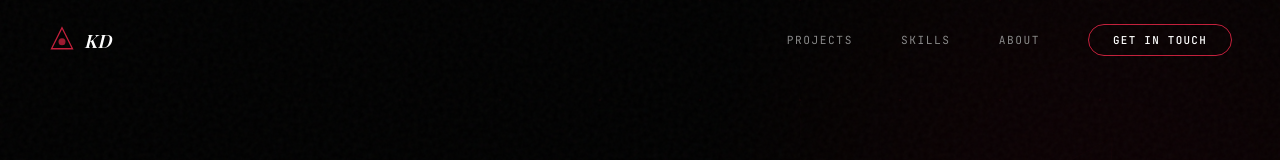
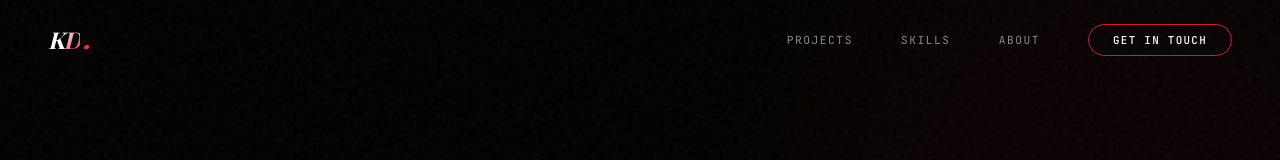
Before and after one commit to KritishX/portfolio-website, a React (Vite) app: page / in a window 1280 px wide. Shown: the top 160 px of the page. Built offline with nearby package versions, Linux system fonts and the light colour scheme; a web font is replaced by a local one.

Commit message:
design: completely redesigned KD logo to premium typographic mark

```diff
--- a/src/components/Navigation.tsx
+++ b/src/components/Navigation.tsx
@@ -68,13 +68,11 @@ export default function Navigation() {
         <div className="nav-inner">
           {/* Brand */}
           <button className="nav-brand" onClick={() => (window as any).lenis?.scrollTo(0)}>
-            <div className="nav-brand-mark">
-              <svg viewBox="0 0 32 32" fill="none">
-                <polygon points="16,2 28,26 4,26" stroke="var(--crimson)" strokeWidth="1.5" fill="none" />
-                <circle cx="16" cy="18" r="4" fill="var(--crimson)" opacity="0.8" />
-              </svg>
+            <div className="nav-brand-logo">
+              <span className="nav-logo-k">K</span>
+              <span className="nav-logo-d">D</span>
+              <span className="nav-logo-dot">.</span>
             </div>
-            <span className="nav-brand-name">KD</span>
           </button>
 
           {/* Desktop links + flag */}
--- a/src/styles/navigation.css
+++ b/src/styles/navigation.css
@@ -42,27 +42,34 @@
   opacity: 0.75;
 }
 
-.nav-brand-mark {
-  width: 28px;
-  height: 28px;
-  position: relative;
+.nav-brand-logo {
+  font-family: var(--font-display);
+  font-size: 1.45rem;
+  font-weight: 700;
+  font-style: italic;
   display: flex;
-  align-items: center;
-  justify-content: center;
+  align-items: baseline;
+  letter-spacing: -0.05em;
+  line-height: 1;
 }
 
-.nav-brand-mark svg {
-  width: 100%;
-  height: 100%;
+.nav-logo-k {
+  color: var(--text-primary);
 }
 
-.nav-brand-name {
-  font-family: var(--font-display);
-  font-size: 1.15rem;
-  font-weight: 600;
-  font-style: italic;
-  letter-spacing: 0.02em;
-  color: var(--text-primary);
+.nav-logo-d {
+  background: linear-gradient(135deg, var(--text-primary) 0%, var(--crimson-bright) 100%);
+  -webkit-background-clip: text;
+  -webkit-text-fill-color: transparent;
+  background-clip: text;
+}
+
+.nav-logo-dot {
+  color: var(--crimson-bright);
+  font-size: 1.8rem;
+  line-height: 0;
+  margin-left: 2px;
+  text-shadow: 0 0 12px var(--crimson);
 }
 
 /* Nav Links */
```
